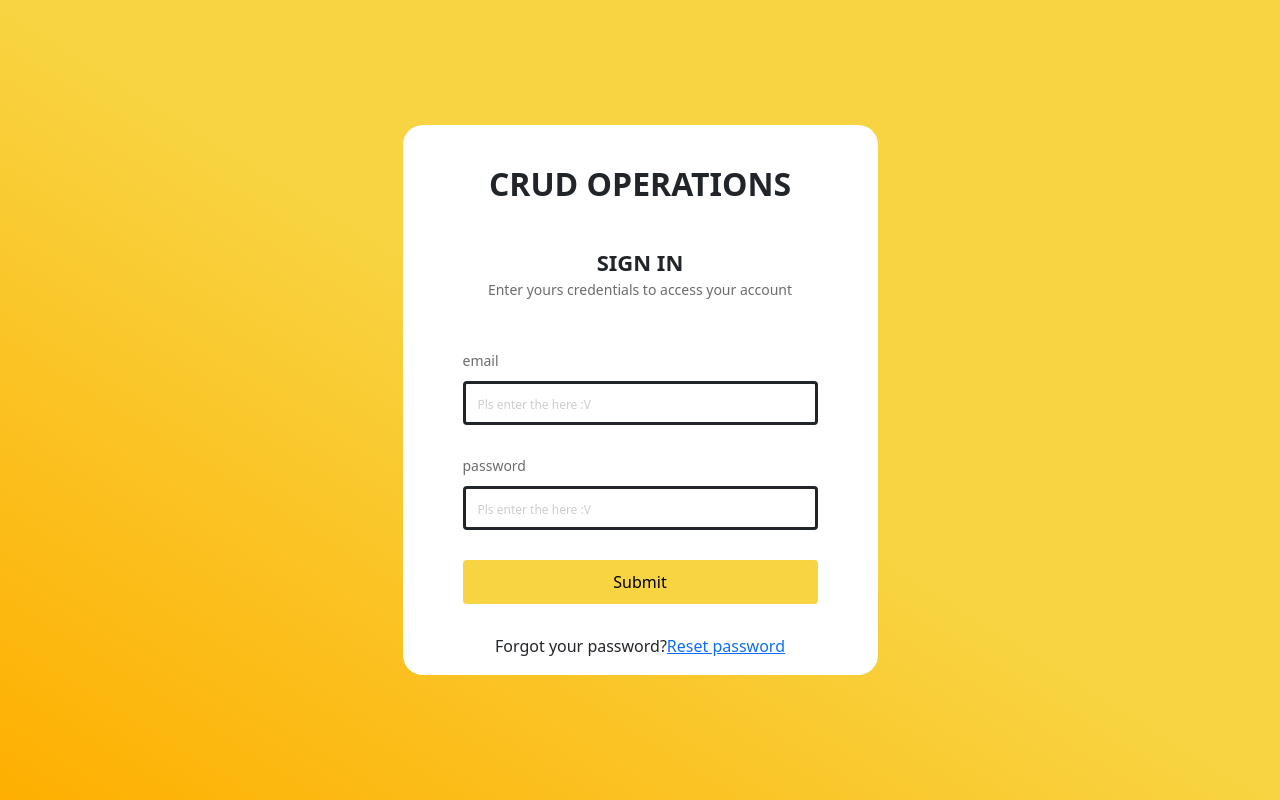
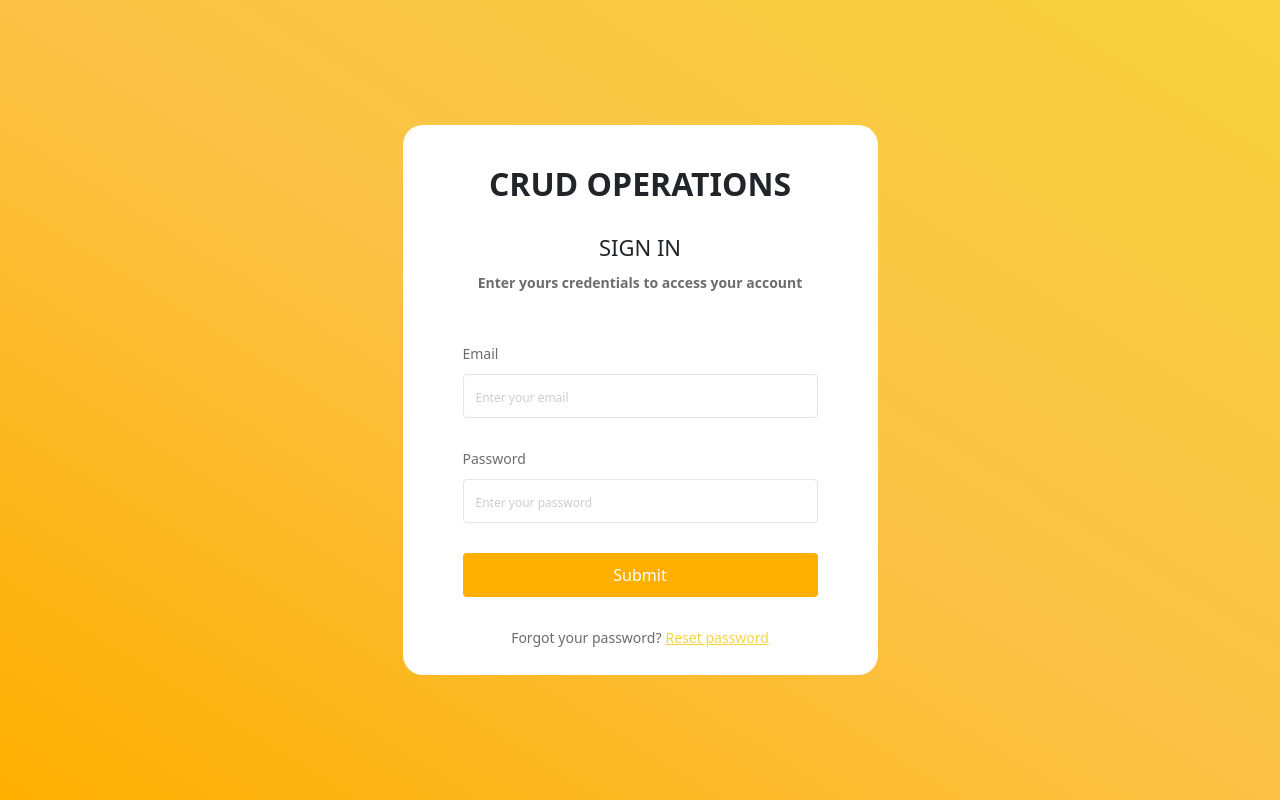
Before and after one commit to lethanhloi22042001/DA_TMA_CRUD-REACT, a React (Create React App) app: page /login in a window 1280 px wide. Built offline with nearby package versions, Linux system fonts and the light colour scheme.

Commit message:
2_10_2023

```diff
--- a/src/Components/Student_List.js
+++ b/src/Components/Student_List.js
@@ -5,15 +5,33 @@ import "./Scss/Student_List.scss";
 import { Button, Modal, ModalHeader, ModalBody, ModalFooter } from "reactstrap";
 import Modal_CreateInPut from "./Modal_CreateInPut";
 
-const Student_List = () => {
+const Student_List = ({openModal,setOpenModal}) => {
+
+
   return (
     <div className="student_form">
       <div className="head_btn" style={{ marginBottom: "10px" }}>
         <h1>Students List</h1>
         <div>
-        <Modal_CreateInPut/>
-          <Button/>
-          Hello
+            <Button
+              color="danger"
+              onClick={() => {
+
+                setOpenModal(true);
+                // setModalAction("Create");
+              }}
+            >
+              {"Add New User"}
+            </Button>
+            <Modal_CreateInPut
+              modalValue={"itemDataModal"} // itemEdit
+              onSubmit={"onSubmit"} //CallBack Fnc Submit
+              setIsOpenModal={setOpenModal} // OpenToggle
+              isOpenModal={openModal} // OpenToggle
+              modalAction={"modalAction"} // Set Create - Edit
+              setModalAction={"setModalAction"} // Set Create - Edit
+            />
+
         </div>
       </div>
 
--- a/src/views/Admin/Dash_board.js
+++ b/src/views/Admin/Dash_board.js
@@ -150,7 +150,11 @@ const Dash_board = () => {
 
         </div>
         <div className="bot_contain">
-          <Student_List></Student_List>
+          <Student_List
+              openModal = {openModal}
+              setOpenModal = {setOpenModal}
+
+          />
         </div>
       </div>
     </div>
--- a/src/views/DangNhap.js
+++ b/src/views/DangNhap.js
@@ -57,20 +57,20 @@ const DangNhap = ()=>{
 
                          <InpusCps
                              register={register}
-                             label="email"
-                             type="email"
-                             placeholder="Pls enter the here :V "
-                             value={'watchedValues.email'}
+                             label="Email"
+                             type="Email"
+                             placeholder="Enter your email"
+                             value={'watchedValues.Email'}
                              errors={errors}
                              />
                   </div>
                   <div className='inps_Chung inps_password'>
                          <InpusCps
                              register={register}
-                             label="password"
-                             type="password"
-                             placeholder="Pls enter the here :V "
-                             value={'watchedValues.password'}
+                             label="Password"
+                             type="Password"
+                             placeholder="Enter your password "
+                             value={'watchedValues.Password'}
                              errors={errors}
                              />
                   </div>
@@ -78,8 +78,8 @@ const DangNhap = ()=>{
                   <button className="inps_Chung " type=""> Submit</button>
                 </div>
                 <div className='footer'>
-                    <div>Forgot your password?</div>
-                    <a href="">Reset password</a>
+                    <div className='forgotPass'>Forgot your password?</div>
+                    <a href=""> Reset password</a>
                 </div>
             </form>
         </div>
--- a/src/views/DangNhap.scss
+++ b/src/views/DangNhap.scss
@@ -5,7 +5,7 @@
     justify-content: center;
     align-items: center;
     // background-color: rgb(251,193,34);
-    background-image: linear-gradient( to right top, #FEAF00 ,#F8D442,#F8D442 );
+    background-image: linear-gradient( to right top, #FEAF00 ,#FBC246,#F8D23E );
 
     .form_contain{
         padding: 40px 60px;
@@ -23,17 +23,18 @@
             font-size: 32px;
             font-weight: bold;
             text-align: center;
-            margin-bottom: 43px;
+            margin-bottom: 28px;
             }
             .logo_text{
                 text-align: center;
                 .logo_text1{
                     font-size: 22px;
-                    font-weight: 600;
+                    font-weight: 400;
                 }
                 .logo_text2{
+                    margin-top: 8px;
                     font-size: 14px;
-                    font-weight: 300;
+                    font-weight: 600;
                     color: #6C6C6C;
                 }
             }
@@ -55,8 +56,9 @@
                 border-radius: 4px ;
                 border :  solid ;
                 text-align: center;
-                background-color: #F8D442;
+                background-color: #FEAF00;
                 border: none;
+                color: #FFFFFF;
                 margin-top: 4px;
                 &:focus {
                     outline: none;
@@ -77,7 +79,7 @@
                     height: 44px;
                     // color: #E5E5E5;
                     border-radius: 4px ;
-                    border :  solid ;
+                    border : 1px solid #E5E5E5 ;
 
                 }
                  span {
@@ -115,8 +117,18 @@
             display: flex;
             justify-content: center;
             align-items: center;
+                .forgotPass{
+                    font-size: 14px;
+                    font-weight: 400;
+                    color: #6C6C6C;
+                }
 
-
+                a{
+                    margin-left: 4px;
+                    color: #F8D442;
+                    font-size: 14px;
+                    font-weight: 400;
+                }
         }
 
     }
```
